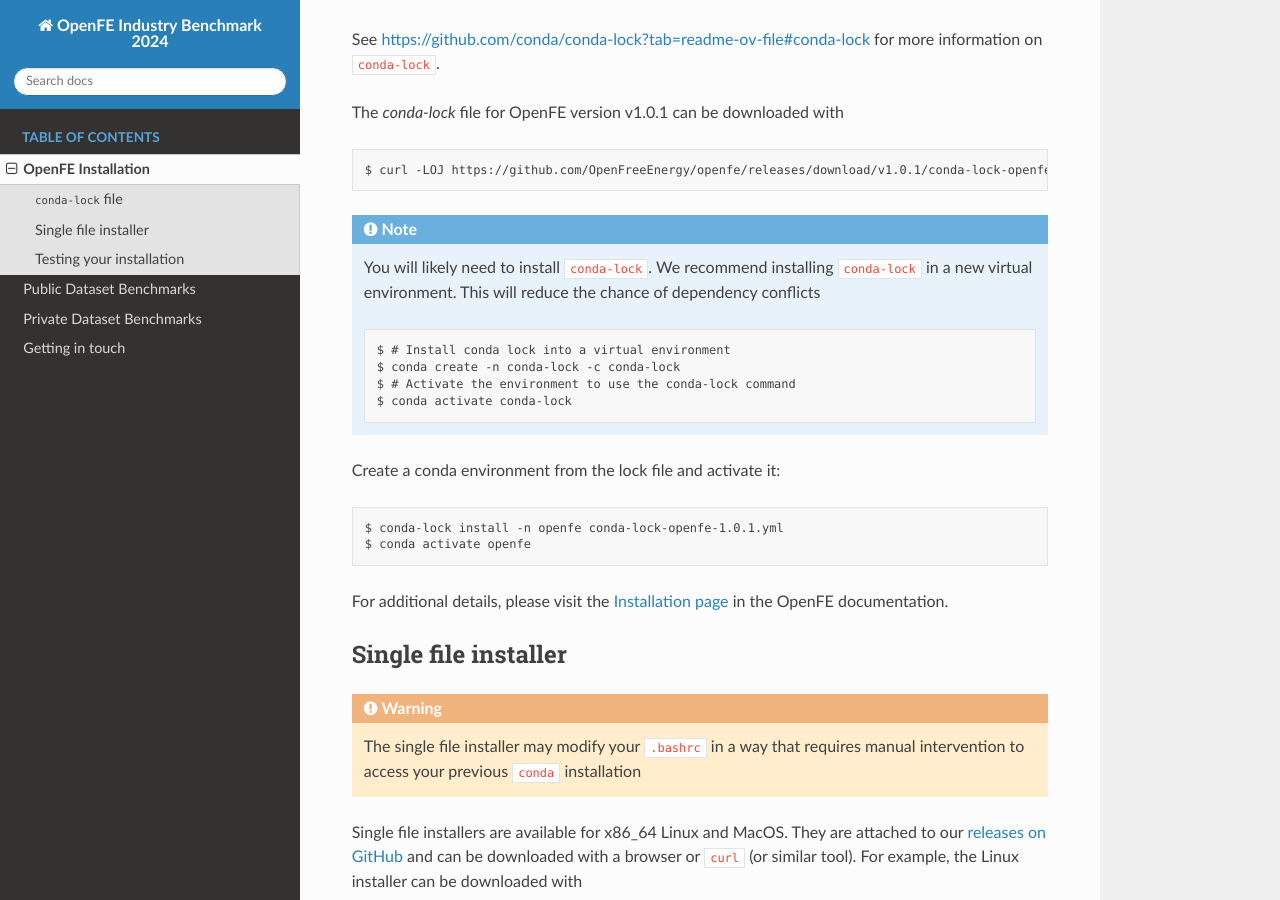
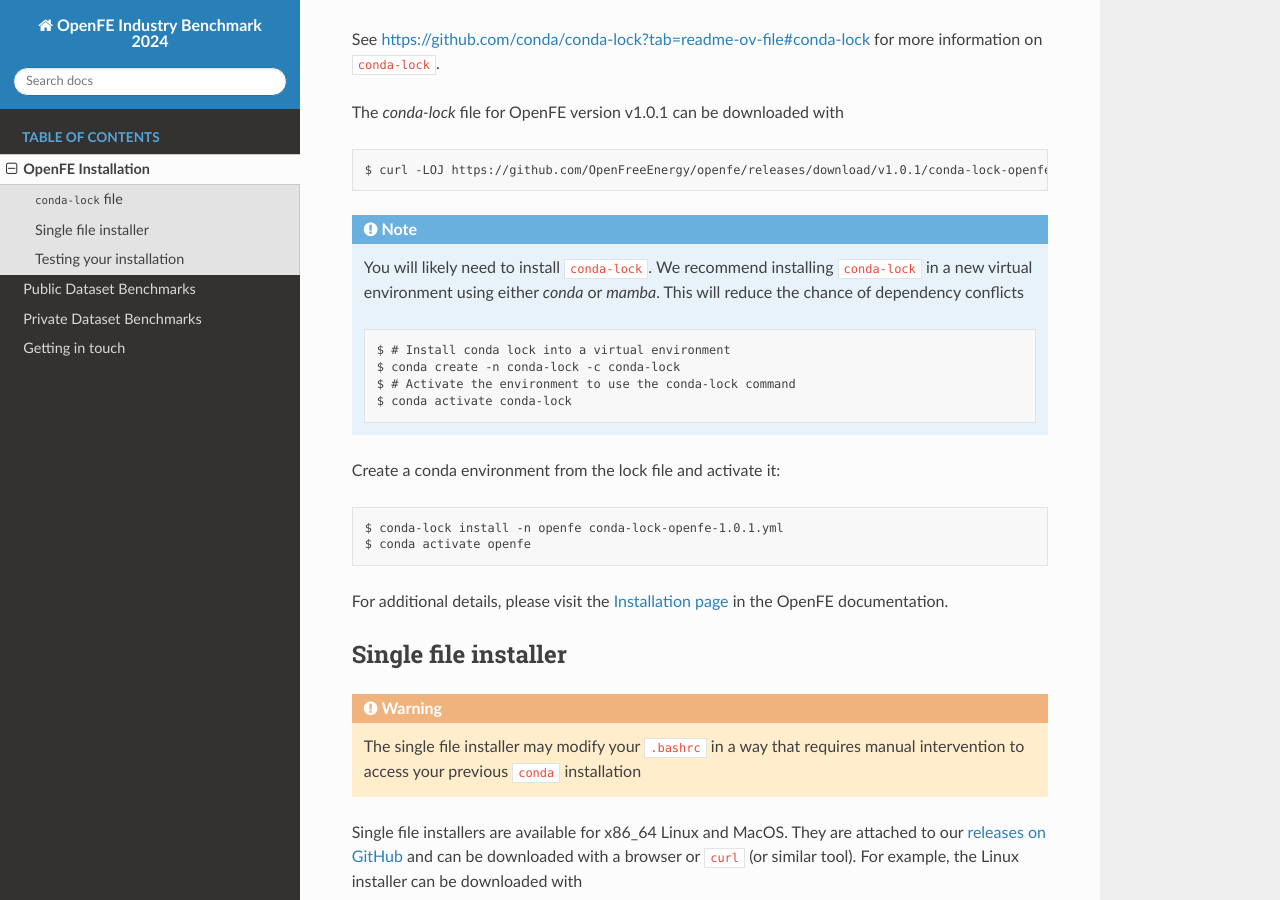
Before and after one commit to OpenFreeEnergy/IndustryBenchmarks2024, a Sphinx documentation site: the page built from docs/source/installation.rst, in a window 1280 px wide and 900 px high, scrolled down 815 px. Built offline with Sphinx 7.4.7 and the Read the Docs theme 2.0.0, drawn with Linux system fonts in a browser that asks for light colours.

Commit message:
Update docs/source/installation.rst

```diff
--- a/docs/source/installation.rst
+++ b/docs/source/installation.rst
@@ -36,7 +36,7 @@
 .. note::
 
    You will likely need to install ``conda-lock``.
-   We recommend installing ``conda-lock`` in a new virtual environment.
+   We recommend installing ``conda-lock`` in a new virtual environment using either `conda` or `mamba`.
    This will reduce the chance of dependency conflicts ::
 
        $ # Install conda lock into a virtual environment
```
